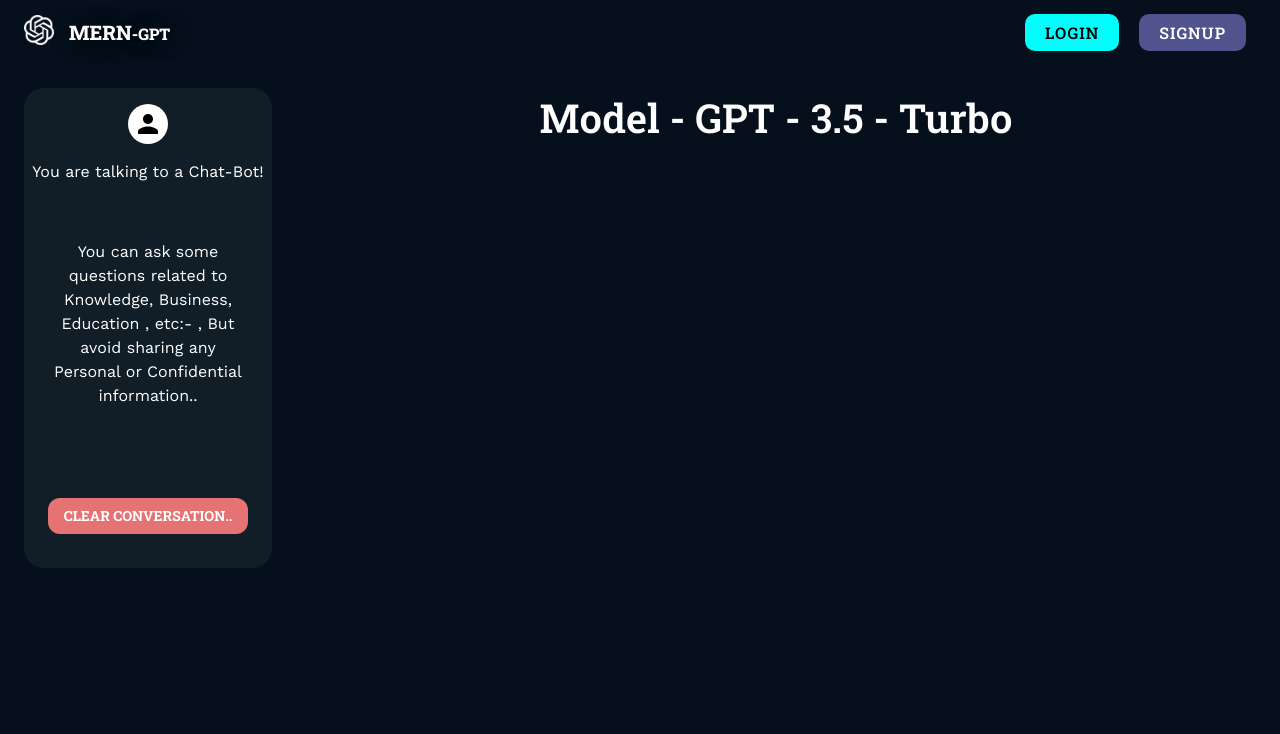
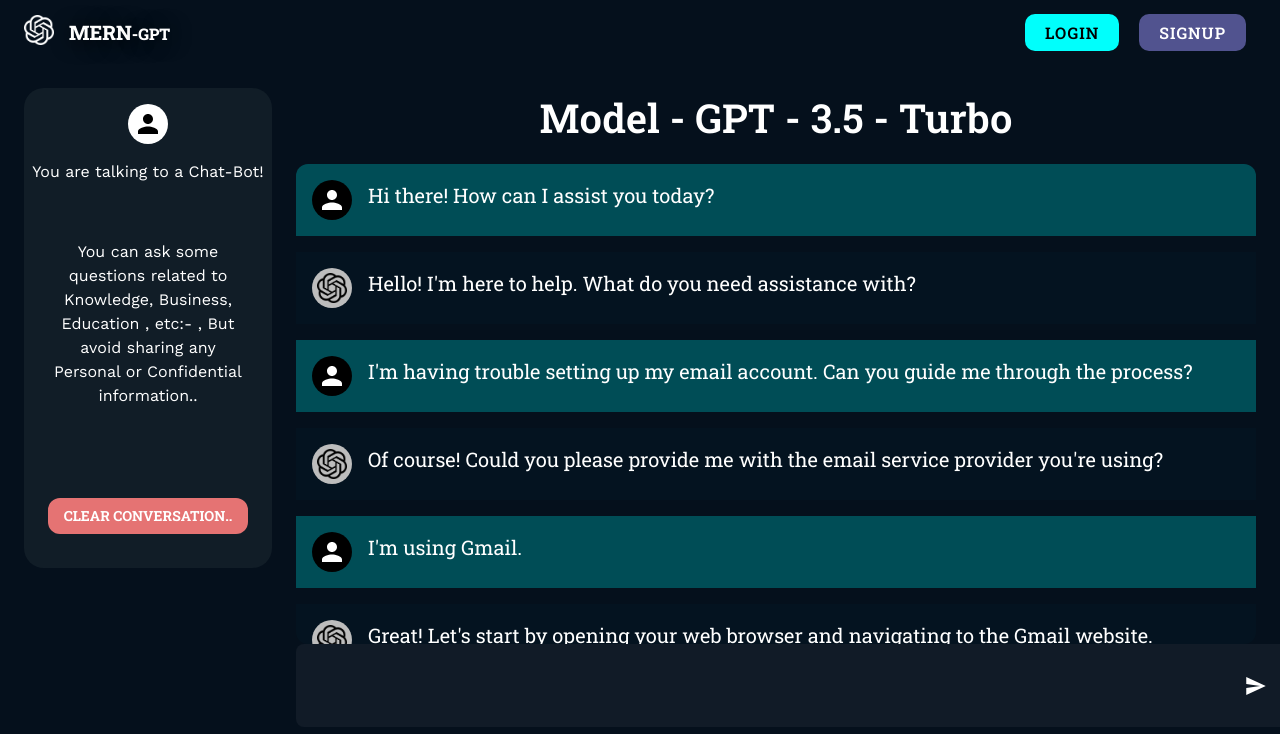
Before and after one commit to texas38923/ai-saas-chatbot, a React (Vite) app in the folder frontend/: page /chat in a window 1280 px wide. Shown: the top 734 px of the page. Built offline with nearby package versions, Linux system fonts and the light colour scheme; no server answers.

Commit message:
frontend for chats page done

```diff
--- /dev/null
+++ b/frontend/src/components/chat/ChatItem.tsx
@@ -0,0 +1,28 @@
+import { Avatar, Box, Typography } from '@mui/material';
+import { useAuth } from '../../context/AuthContext';
+
+const ChatItem = ({ content, role }: { content: string; role: string }) => {
+  const auth = useAuth();
+
+  return role.toLowerCase() == 'assistant' ? (
+    <Box sx={{ display: 'flex', p: 2, bgcolor: '#004d5612', my: 2, gap: 2 }}>
+      <Avatar sx={{ ml: 0 }}>
+        <img src='openai.png' alt='openai' width={'30px'} />
+      </Avatar>
+      <Box>
+        <Typography fontSize={'20px'}>{content}</Typography>
+      </Box>
+    </Box>
+  ) : (
+    <Box sx={{ display: 'flex', p: 2, bgcolor: '#004d56', gap: 2 }}>
+      <Avatar sx={{ ml: 0, bgcolor: 'black', color: 'white' }}>
+        {auth?.user?.name[0]}
+      </Avatar>
+      <Box>
+        <Typography fontSize={'20px'}>{content}</Typography>
+      </Box>
+    </Box>
+  );
+};
+
+export default ChatItem;
--- a/frontend/src/pages/Chat.tsx
+++ b/frontend/src/pages/Chat.tsx
@@ -1,6 +1,86 @@
-import { Avatar, Box, Button, Typography } from '@mui/material';
+import { Avatar, Box, Button, IconButton, Typography } from '@mui/material';
 import { useAuth } from '../context/AuthContext';
 import { red } from '@mui/material/colors';
+import ChatItem from '../components/chat/ChatItem';
+import { IoMdSend } from 'react-icons/io';
+
+const chatMessages = [
+  {
+    role: 'User',
+    content: 'Hi there! How can I assist you today?',
+  },
+  {
+    role: 'Assistant',
+    content: "Hello! I'm here to help. What do you need assistance with?",
+  },
+  {
+    role: 'User',
+    content:
+      "I'm having trouble setting up my email account. Can you guide me through the process?",
+  },
+  {
+    role: 'Assistant',
+    content:
+      "Of course! Could you please provide me with the email service provider you're using?",
+  },
+  {
+    role: 'User',
+    content: "I'm using Gmail.",
+  },
+  {
+    role: 'Assistant',
+    content:
+      "Great! Let's start by opening your web browser and navigating to the Gmail website.",
+  },
+  {
+    role: 'Assistant',
+    content: "Once you're there, click on the 'Sign in' button.",
+  },
+  {
+    role: 'User',
+    content: "Got it. I'm signed in now.",
+  },
+  {
+    role: 'Assistant',
+    content:
+      "Perfect! Now let's go to Settings by clicking on the gear icon located in the top right corner.",
+  },
+  {
+    role: 'Assistant',
+    content: "From the Settings menu, select 'See all settings'.",
+  },
+  {
+    role: 'User',
+    content: "Okay, I'm on the Settings page.",
+  },
+  {
+    role: 'Assistant',
+    content: "Now, navigate to the 'Accounts and Import' tab.",
+  },
+  {
+    role: 'Assistant',
+    content:
+      "Under 'Check mail from other accounts', click on 'Add a mail account'.",
+  },
+  {
+    role: 'User',
+    content: 'I see it. What do I do next?',
+  },
+  {
+    role: 'Assistant',
+    content:
+      "Enter the email address you want to add and click 'Next'. Follow the prompts to complete the setup.",
+  },
+  {
+    role: 'User',
+    content: 'Thank you so much for your help!',
+  },
+  {
+    role: 'Assistant',
+    content:
+      "You're welcome! If you have any more questions, feel free to ask.",
+  },
+];
 
 const Chat = () => {
   const auth = useAuth();
@@ -114,7 +194,39 @@
             scrollBehavior: 'smooth',
             overflowY: 'auto',
           }}
-        ></Box>
+        >
+          {chatMessages.map((chat, index) => (
+            <ChatItem content={chat.content} role={chat.role} key={index} />
+          ))}
+        </Box>
+
+        <div
+          style={{
+            width: '100%',
+            padding: '20px',
+            borderRadius: 8,
+            backgroundColor: 'rgb(17,27,39)',
+            display: 'flex',
+            margin: 'auto',
+          }}
+        >
+          {' '}
+          <input
+            type='text'
+            style={{
+              width: '100%',
+              backgroundColor: 'transparent',
+              padding: '10px',
+              border: 'none',
+              outline: 'none',
+              color: 'white',
+              fontSize: '20px',
+            }}
+          />
+          <IconButton sx={{ ml: 'auto', color: 'white' }}>
+            <IoMdSend />
+          </IconButton>
+        </div>
       </Box>
     </Box>
   );
```
